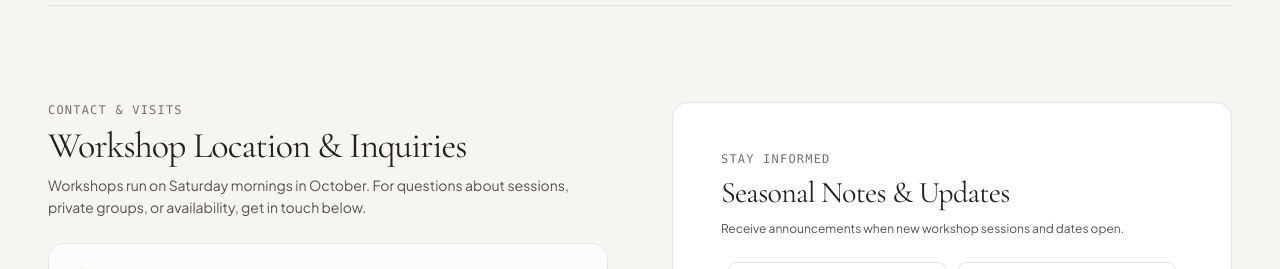
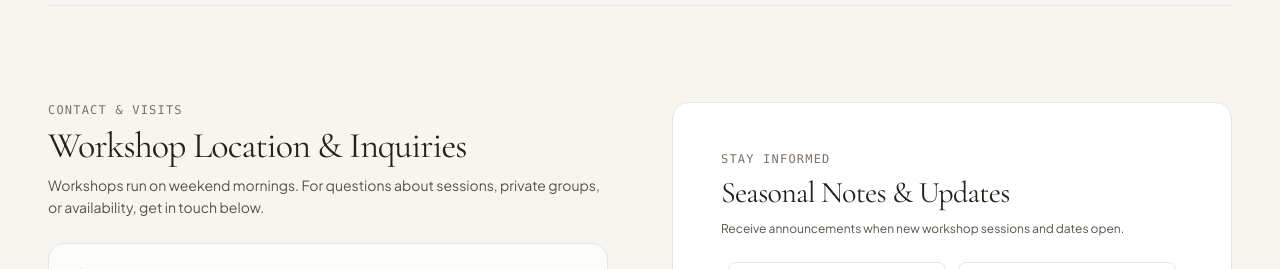
Before and after one commit to Ayouji/jade-workshop, a Next.js app: page / in a window 1280 px wide. Shown: the part 7139-7408 px from the top of the page. Built offline with nearby package versions, Linux system fonts and the light colour scheme; no server answers; the database is empty.

Commit message:
feat: add home page with workshop schedule and editorial layout

```diff
--- a/app/page.tsx
+++ b/app/page.tsx
@@ -320,7 +320,7 @@ export default async function HomePage() {
                     Workshop Location &amp; Inquiries
                   </h2>
                   <p className="text-xs sm:text-sm text-stone-600 leading-relaxed">
-                    Workshops run on Saturday mornings in October. For questions about sessions, private groups, or availability, get in touch below.
+                    Workshops run on weekend mornings. For questions about sessions, private groups, or availability, get in touch below.
                   </p>
                 </div>
 
```
